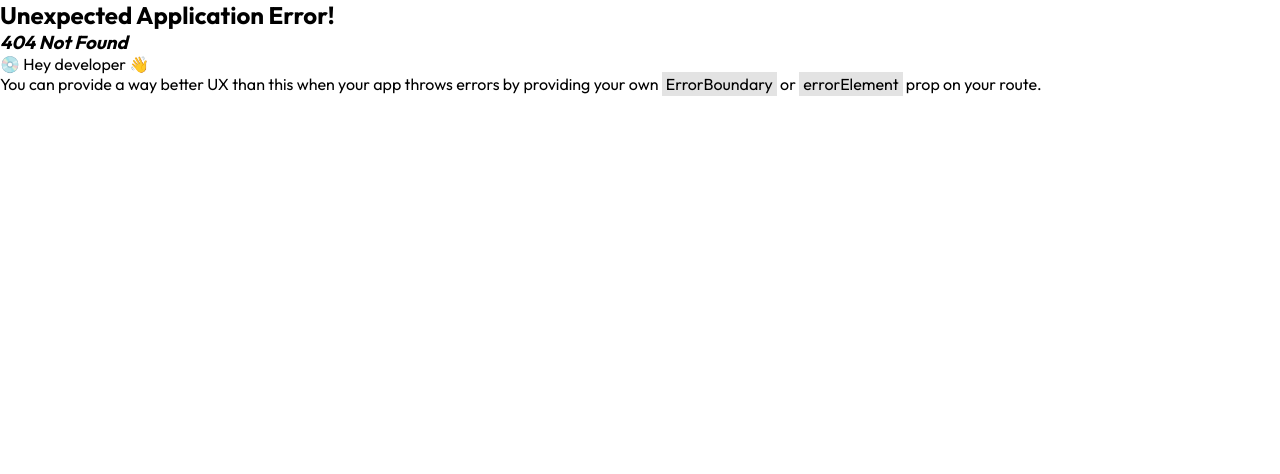
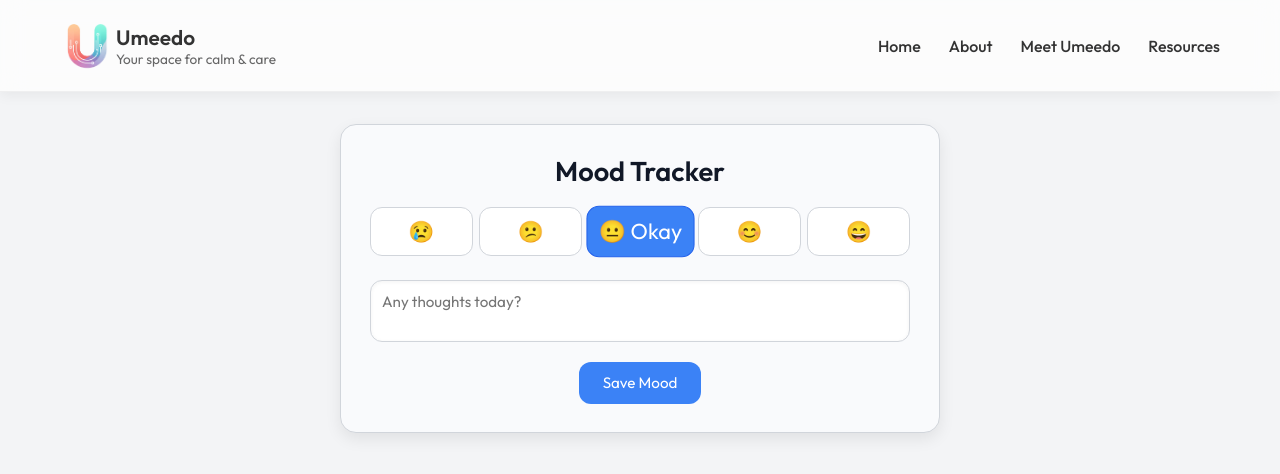
Before and after one commit to abdullahlko/umeedo-ai, a React (Vite) app in the folder client/: page /mood-tracker in a window 1280 px wide. Before the commit this address had no page. Shown: the top 474 px of the page. Built offline with nearby package versions, Linux system fonts and the light colour scheme.

Commit message:
Add mood tracker user interface

```diff
--- a/client/src/App.jsx
+++ b/client/src/App.jsx
@@ -2,6 +2,7 @@ import React from "react";
 import { createBrowserRouter, RouterProvider } from "react-router-dom";
 import LandingPage from "./pages/Landing/LandingPage";
 import ChatPage from "./pages/Chat/ChatPage";
+import MoodTrackerPage from "./pages/MoodTracker/MoodTrackerPage";
 
 const router = createBrowserRouter([
   {
@@ -12,6 +13,10 @@ const router = createBrowserRouter([
     path: "/chat",
     element: <ChatPage />,
   },
+  {
+    path: "/mood-tracker",
+    element: <MoodTrackerPage />,
+  }
 ]);
 
 const App = () => <RouterProvider router={router} />;
--- a/client/src/components/ChatWindow/ChatWindow.css
+++ b/client/src/components/ChatWindow/ChatWindow.css
@@ -39,7 +39,8 @@
 
 .main .greet {
   margin: 50px 0px;
-  font-size: 56px;
+  /* font-size: 56px; */
+   font-size: 3vw;
   color: #585858;
   font-weight: 500;
   padding: 20px;
@@ -241,3 +242,22 @@
   background-color: rgba(0,0,0,0.2);
   border-radius: 3px;
 }
+
+.greet {
+  display: flex;
+  align-items: center;
+  gap: 1rem;
+}
+
+.greet-bot {
+  width: 150px;
+  height: auto;
+  /* border-radius: 50%; */
+  animation: floatBot 3s ease-in-out infinite;
+}
+
+@keyframes floatBot {
+  0% { transform: translateY(0); }
+  50% { transform: translateY(-10px); }
+  100% { transform: translateY(0); }
+}
--- a/client/src/components/ChatWindow/ChatWindow.jsx
+++ b/client/src/components/ChatWindow/ChatWindow.jsx
@@ -21,7 +21,13 @@ const Main = () => {
     messageRefs.current = messageRefs.current.slice(0, prevPrompts.length);
   }, [prevPrompts.length, messageRefs]);
 
-  const greetingOpeners = ["Hi there!", "Welcome back!", "Hey!", "Hello!", "Hi!"];
+  const greetingOpeners = [
+    "Hi there!",
+    "Welcome!",
+    "Hey!",
+    "Hello!",
+    "Hi!",
+  ];
   const supportiveStatements = [
     "I'm here to listen.",
     "Let's talk whenever you're ready.",
@@ -36,7 +42,10 @@ const Main = () => {
     "How are you feeling today?",
   ];
 
-  const randomIndex = React.useMemo(() => Math.floor(Math.random() * greetingOpeners.length), []);
+  const randomIndex = React.useMemo(
+    () => Math.floor(Math.random() * greetingOpeners.length),
+    []
+  );
   const selectedGreeting = greetingOpeners[randomIndex];
   const selectedStatement = supportiveStatements[randomIndex];
   const selectedPlaceholder = placeholders[randomIndex];
@@ -44,7 +53,7 @@ const Main = () => {
   return (
     <div className="main">
       <div className="nav">
-        <div className="left-group"onClick={() => navigate("/")} >
+        <div className="left-group" onClick={() => navigate("/")}>
           <img src={assets.umeedo_logo} alt="U" />
           <p className="logo-text">meedo</p>
         </div>
@@ -54,6 +63,7 @@ const Main = () => {
       <div className="main-container">
         {!prevPrompts.length ? (
           <div className="greet">
+            <img className="greet-bot" src={assets.umeedo_bot_1} alt="" />
             <p>
               <span>{selectedGreeting}</span>
               <br />
@@ -93,7 +103,9 @@ const Main = () => {
             />
             <div>
               <img src={assets.mic_icon} alt="" />
-              {input ? <img onClick={onSent} src={assets.send_icon} alt="" /> : null}
+              {input ? (
+                <img onClick={onSent} src={assets.send_icon} alt="" />
+              ) : null}
             </div>
           </div>
           <p className="disclaimer">
--- a/client/src/components/Footer/Footer.css
+++ b/client/src/components/Footer/Footer.css
@@ -1,5 +1,5 @@
 .app-footer {
-  background-color: #f0f4f9;
+  background-color: #f9fafc;
   padding: 25px 20px;
   text-align: center;
   color: #555;
--- a/client/src/components/Header/Header.jsx
+++ b/client/src/components/Header/Header.jsx
@@ -3,9 +3,17 @@ import { assets } from "../../assets/assets";
 import "./Header.css";
 
 const Header = () => {
-  const [showHeader, setShowHeader] = useState(false);
+
+  const alwaysVisibleRoutes = ["/mood-tracker"];
+  const isAlwaysVisible = alwaysVisibleRoutes.includes(window.location.pathname);
+
+
+  const [showHeader, setShowHeader] = useState(isAlwaysVisible);
 
   useEffect(() => {
+
+    if (isAlwaysVisible) return;
+
     const handleScroll = () => {
       const heroHeight = document.getElementById("hero")?.offsetHeight || 0;
       if (window.scrollY > heroHeight) {
@@ -16,9 +24,8 @@ const Header = () => {
     };
 
     window.addEventListener("scroll", handleScroll);
-
     return () => window.removeEventListener("scroll", handleScroll);
-  }, []);
+  }, [isAlwaysVisible]);
 
   if (!showHeader) return null;
 
--- /dev/null
+++ b/client/src/components/MoodTracker/MoodTracker.css
@@ -0,0 +1,89 @@
+
+.mood-tracker-container {
+  max-width: 600px;
+  margin: 2rem auto;
+  padding: 1.8rem;
+  border-radius: 1rem;
+  background: #f9fafc;
+  border: 1px solid #d1d5db;
+  box-shadow: 0 6px 16px rgba(0,0,0,0.08);
+  text-align: center;
+}
+
+.mood-tracker-container h2 {
+  font-size: 1.7rem;
+  margin-bottom: 1.2rem;
+  color: #111827;
+  font-weight: 600;
+}
+
+.mood-options {
+  display: flex;
+  justify-content: space-between;
+  margin-bottom: 1.5rem;
+  gap: 0.4rem;
+}
+
+
+.mood-options button {
+  flex: 1;
+  padding: 0.65rem 0;
+  font-size: 1.3rem;
+  border-radius: 0.75rem;
+  border: 1px solid #d1d5db;
+  background-color: #fff;
+  cursor: pointer;
+  transition: transform 0.15s, box-shadow 0.15s, background-color 0.15s;
+}
+
+.mood-options button:hover {
+  transform: scale(1.03);
+  box-shadow: 0 3px 10px rgba(0,0,0,0.08);
+}
+
+.mood-options button.selected {
+  background-color: #3b82f6;
+  color: #fff;
+  border-color: #2563eb;
+  transform: scale(1.05);
+}
+
+/* Textarea */
+textarea {
+  width: 100%;
+  padding: 0.7rem;
+  border-radius: 0.75rem;
+  border: 1px solid #d1d5db;
+  margin-bottom: 1rem;
+  font-size: 0.95rem;
+  color: #111827;
+  resize: none;
+  background-color: #fff;
+  box-shadow: inset 0 1px 4px rgba(0,0,0,0.05);
+}
+
+
+button {
+  padding: 0.7rem 1.5rem;
+  font-size: 0.95rem;
+  border-radius: 0.75rem;
+  border: none;
+  background-color: #3b82f6;
+  color: white;
+  cursor: pointer;
+  transition: background-color 0.2s, transform 0.1s;
+}
+
+button:hover {
+  background-color: #2563eb;
+  transform: translateY(-1px);
+}
+
+
+body {
+  background-color: #f3f4f6;
+  font-family: 'Inter', sans-serif;
+  color: #111827;
+  margin: 0;
+  padding: 0;
+}
--- /dev/null
+++ b/client/src/components/MoodTracker/MoodTracker.jsx
@@ -0,0 +1,43 @@
+import React, { useState } from "react";
+import "./MoodTracker.css";
+
+const moodEmojis = ["😢", "😕", "😐", "😊", "😄"];
+const moodLabels = ["Terrible", "Bad", "Okay", "Good", "Great"];
+
+const MoodTracker = () => {
+  const [selectedMood, setSelectedMood] = useState(3);
+  const [note, setNote] = useState("");
+
+  const handleSave = () => {
+    alert(`Mood saved: ${moodLabels[selectedMood - 1]}, Note: ${note}`);
+    setNote("");
+  };
+
+  return (
+    <div className="mood-tracker-container">
+      <h2>Mood Tracker</h2>
+
+      <div className="mood-options">
+        {moodEmojis.map((emoji, index) => (
+          <button
+            key={index}
+            className={selectedMood === index + 1 ? "selected" : ""}
+            onClick={() => setSelectedMood(index + 1)}
+          >
+            {emoji} {selectedMood === index + 1 && moodLabels[index]}
+          </button>
+        ))}
+      </div>
+
+      <textarea
+        placeholder="Any thoughts today?"
+        value={note}
+        onChange={(e) => setNote(e.target.value)}
+      />
+
+      <button onClick={handleSave}>Save Mood</button>
+    </div>
+  );
+};
+
+export default MoodTracker;
--- a/client/src/components/Section1LandingPage/UmeedoIntro.css
+++ b/client/src/components/Section1LandingPage/UmeedoIntro.css
@@ -5,6 +5,7 @@
   padding: 80px 20px;
   min-height: 80vh;
   flex-wrap: wrap;
+    background-color: #f9fafc;
 }
 
 
--- a/client/src/components/Section2LandingPage/UmeedoFeatures.css
+++ b/client/src/components/Section2LandingPage/UmeedoFeatures.css
@@ -1,6 +1,5 @@
 .features-section {
   padding: 60px 20px;
-  background-color: #f9fafc;
   text-align: center;
 }
 
@@ -19,8 +18,9 @@
 }
 
 .feature-card {
-  background-color: #ffffff;
+  background-color: #f9fafc;
   border-radius: 15px;
+  border: 1px solid #e5e7eb;
   padding: 30px 20px;
   width: 100%;
   max-width: 300px;
@@ -31,6 +31,7 @@
 .feature-card:hover {
   transform: translateY(-5px);
   box-shadow: 0 8px 20px rgba(0, 0, 0, 0.08);
+  border-color: #5a8cff;
 }
 
 .feature-icon {
@@ -52,6 +53,12 @@
   line-height: 1.6;
 }
 
+.feature-link {
+  text-decoration: none;
+  color: inherit;
+  display: inline-block;
+}
+
 /* Responsive */
 @media (max-width: 1024px) {
   .features-container {
--- a/client/src/components/Section2LandingPage/UmeedoFeatures.jsx
+++ b/client/src/components/Section2LandingPage/UmeedoFeatures.jsx
@@ -1,5 +1,5 @@
 import React from "react";
-import { FaSmile, FaBrain, FaUserMd, FaClipboardCheck, FaEnvelope, FaLightbulb  } from "react-icons/fa";
+import { FaSmile, FaBrain, FaUserMd, FaClipboardCheck, FaEnvelope, FaLightbulb } from "react-icons/fa";
 import { GiMeditation } from "react-icons/gi";
 
 import "./UmeedoFeatures.css";
@@ -9,6 +9,7 @@ const featuresData = [
     icon: <FaSmile />,
     title: "Mood Tracker",
     description: "Log your mood and see how it changes over time.",
+    link: "/mood-tracker",
   },
   {
     icon: <GiMeditation />,
@@ -42,13 +43,28 @@ const UmeedoFeatures = () => {
     <section className="features-section" id="features">
       <h2 className="features-heading">How Umeedo Helps You</h2>
       <div className="features-container">
-        {featuresData.map((feature, index) => (
-          <div key={index} className="feature-card">
-            <div className="feature-icon">{feature.icon}</div>
-            <h3 className="feature-title">{feature.title}</h3>
-            <p className="feature-description">{feature.description}</p>
-          </div>
-        ))}
+        {featuresData.map((feature, index) => {
+
+          const CardContent = (
+            <div className="feature-card">
+              <div className="feature-icon">{feature.icon}</div>
+              <h3 className="feature-title">{feature.title}</h3>
+              <p className="feature-description">{feature.description}</p>
+            </div>
+          );
+
+
+          return feature.link ? (
+            <a key={index} href={feature.link} className="feature-link">
+              {CardContent}
+            </a>
+          ) : (
+            <div key={index}>
+              {CardContent}
+            </div>
+          );
+
+        })}
       </div>
     </section>
   );
--- /dev/null
+++ b/client/src/pages/MoodTracker/MoodTrackerPage.css
@@ -0,0 +1,13 @@
+
+.mood-tracker-page {
+  animation: fadeIn 0.5s ease-in-out;
+}
+
+@keyframes fadeIn {
+    0%{
+        opacity: 0;
+    }
+    100%{
+        opacity: 1;
+    }
+}
--- /dev/null
+++ b/client/src/pages/MoodTracker/MoodTrackerPage.jsx
@@ -0,0 +1,15 @@
+import React from "react";
+import Header from "../../components/Header/Header"; // site header
+import MoodTracker from "../../components/MoodTracker/MoodTracker";
+import "./MoodTrackerPage.css";
+
+const MoodTrackerPage = () => {
+  return (
+    <div className="mood-tracker-page">
+      <Header/>
+      <MoodTracker />
+    </div>
+  );
+};
+
+export default MoodTrackerPage;
```
